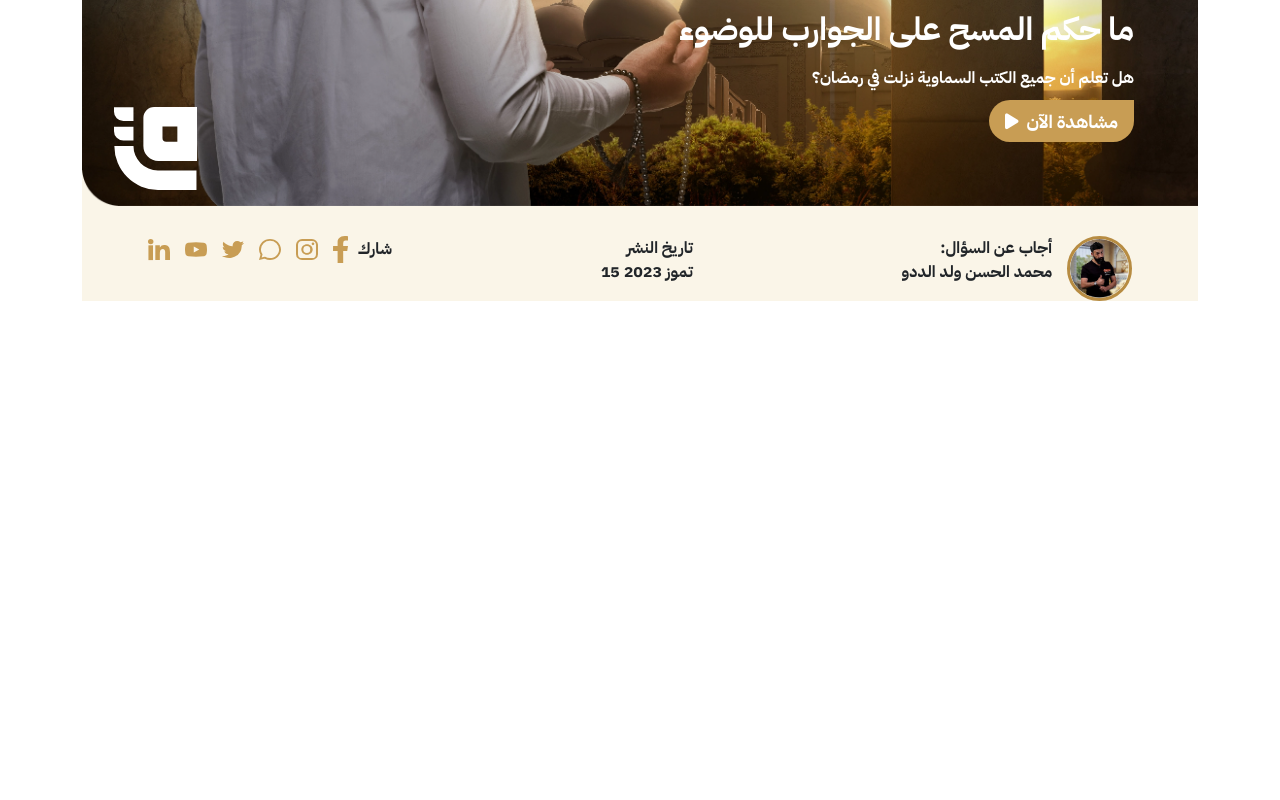
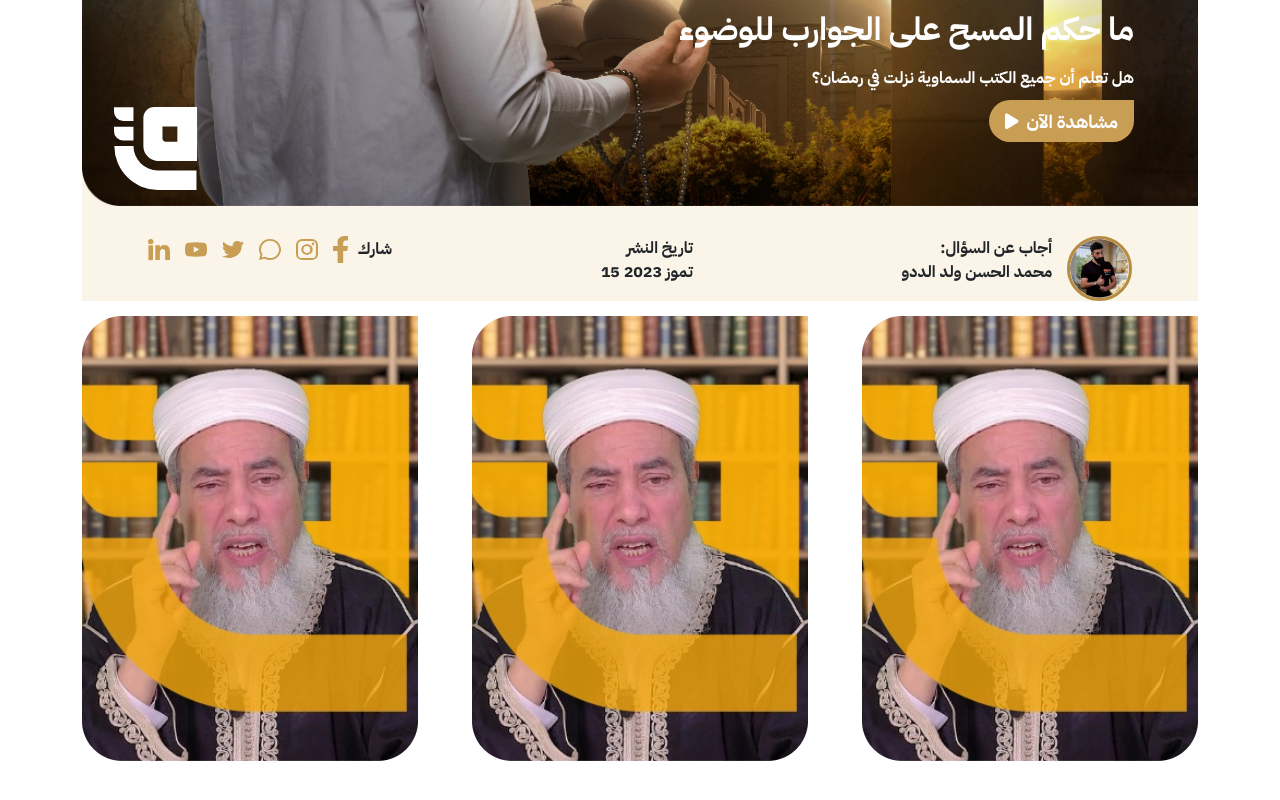
Before and after one commit to Enas-Abuiweimer/Norwidgets, a website: page index.html in a window 1280 px wide. Shown: the part 3525-4325 px from the top of the page. Before the commit the page ends 3826 px from the top, so only its background shows below. Drawn offline with nearby package versions, Linux system fonts and the light colour scheme.

Commit message:
first-div

```diff
--- a/assets/style.scss
+++ b/assets/style.scss
@@ -592,3 +592,86 @@
         }
      }
    }
+ //last card
+  .following-container{
+    display: flex;
+    justify-content: space-between;
+    margin-top: 15px;
+    margin-bottom: 30%;
+     .person-details-follow{
+        position: relative;
+        .follow-background{
+            position: relative;
+            img{
+                width: 100%;
+            }
+        }
+        .personal-details{
+        display: none;
+        }
+        .follow-container{
+           position: absolute;
+           height: 20%;
+           top: 0;
+           left: 50%;
+           transform: translate(-50%,50%);
+           display: flex;
+           align-items: center;
+           background-color: rgb(255, 213, 0);
+           z-index: -1;
+           border-bottom-right-radius: 36px;
+           border-bottom-left-radius: 36px;
+           justify-content: center;
+           gap: 10px;
+           width: -webkit-fill-available;
+           color: rgb(28, 85, 80);
+
+           b, i{
+            padding-top: 30px;
+           }
+
+        }
+
+        &:hover .personal-details{
+            display: flex;
+            flex-direction: column;
+            position: absolute;
+            bottom: 0.8rem;
+            right: 1.5rem;
+            color: white;
+            font-size: 17px;
+            z-index: 999;
+
+                p{
+                    font-weight: 500;
+                }
+
+         }
+         &:hover .follow-container{
+            top: 82%;
+           transform: translate(-50%,50%);
+           width: 100%;
+           transition: all 0.3s ease;
+         }
+
+
+     }
+     .person-details-follow::before{
+        content: "";
+        position: absolute;
+        bottom: 0;
+        left: 0;
+        width: 100%;
+        height: 20%;
+        background: linear-gradient(to top, rgba(55, 99, 96, 0.9), transparent);
+        z-index: 1;
+        border-bottom-left-radius: 36px ;
+        border-bottom-right-radius: 36px ;
+        opacity: 0;
+        transition: opacity 0.5s ease;
+     }
+     .person-details-follow:hover::before{
+        opacity: 1;
+     }
+
+  }
--- a/gulpfile.js
+++ b/gulpfile.js
@@ -1,7 +1,7 @@
 const gulp = require('gulp');
 const sass = require('gulp-sass')(require('sass'));
 const autoprefixer = require('gulp-autoprefixer');
-
+const concat = require('gulp-concat');
 
 
 function compileSass() {
--- a/index.html
+++ b/index.html
@@ -9,7 +9,7 @@
     <link rel="preconnect" href="https://fonts.gstatic.com" crossorigin>
     <link href="https://fonts.googleapis.com/css2?family=Amiri:ital,wght@0,700;1,700&family=Cairo:wght@300;400;600;700;800&family=El+Messiri:wght@500&family=Rubik&display=swap" rel="stylesheet">
     <link rel="stylesheet" href="https://cdnjs.cloudflare.com/ajax/libs/font-awesome/6.4.2/css/all.min.css" integrity="sha512-z3gLpd7yknf1YoNbCzqRKc4qyor8gaKU1qmn+CShxbuBusANI9QpRohGBreCFkKxLhei6S9CQXFEbbKuqLg0DA==" crossorigin="anonymous" referrerpolicy="no-referrer" />
-    <link rel="stylesheet" href="./dist/style.css">
+    <link rel="stylesheet" href="./dist/style.min.css">
     <link rel="preconnect" href="https://fonts.googleapis.com">
     <link rel="preconnect" href="https://fonts.gstatic.com" crossorigin>
     <link href="https://fonts.googleapis.com/css2?family=Cairo:wght@300;400;600;700;800&family=El+Messiri:wght@500&family=Rubik&display=swap" rel="stylesheet">
@@ -262,6 +262,51 @@
         </div>
       </div>
 
+
+       <!-- last card start -->
+      <div class="following-container">
+            <div class="person-details-follow">
+              <div class="follow-background">
+                <img src="/imgs/Photo Effect_.png" alt="">
+                <div class="personal-details">
+                  <h3>محمد الحسن ولد الددو</h3>
+                  <p>من مواليد 1970 درس العلم والشريعة</p>
+                </div>
+                <div class="follow-container">
+                  <b>قم بالمتابعة</b>
+                  <i class="fa-solid fa-circle-plus" style="color: rgb(28, 85, 80)"></i>
+                </div>
+              </div>
+            </div>
+            <div class="person-details-follow">
+              <div class="follow-background">
+                <img src="/imgs/Photo Effect_.png" alt="">
+                <div class="personal-details">
+                  <h3>محمد الحسن ولد الددو</h3>
+                  <p>من مواليد 1970 درس العلم والشريعة</p>
+                </div>
+                <div class="follow-container">
+                  <b>قم بالمتابعة</b>
+                  <i class="fa-solid fa-circle-plus" style="color: rgb(28, 85, 80)"></i>
+                </div>
+              </div>
+            </div>
+            <div class="person-details-follow">
+              <div class="follow-background">
+                <img src="/imgs/Photo Effect_.png" alt="">
+                <div class="personal-details">
+                  <h3>محمد الحسن ولد الددو</h3>
+                  <p>من مواليد 1970 درس العلم والشريعة</p>
+                </div>
+                <div class="follow-container">
+                  <b>قم بالمتابعة</b>
+                  <i class="fa-solid fa-circle-plus" style="color: rgb(28, 85, 80)"></i>
+                </div>
+              </div>
+            </div>
+      </div>
+
+
 </div>
 
 
--- a/package.json
+++ b/package.json
@@ -2,6 +2,7 @@
   "devDependencies": {
     "gulp": "^4.0.2",
     "gulp-autoprefixer": "^8.0.0",
+    "gulp-concat": "^2.6.1",
     "gulp-sass": "^5.1.0",
     "gulp-scss": "^1.4.0",
     "sass": "^1.66.1",
```
Also changed, not shown: dist/style.css (deleted), dist/style.min.css, imgs/Photo Effect_.png (added), 1 other file.
